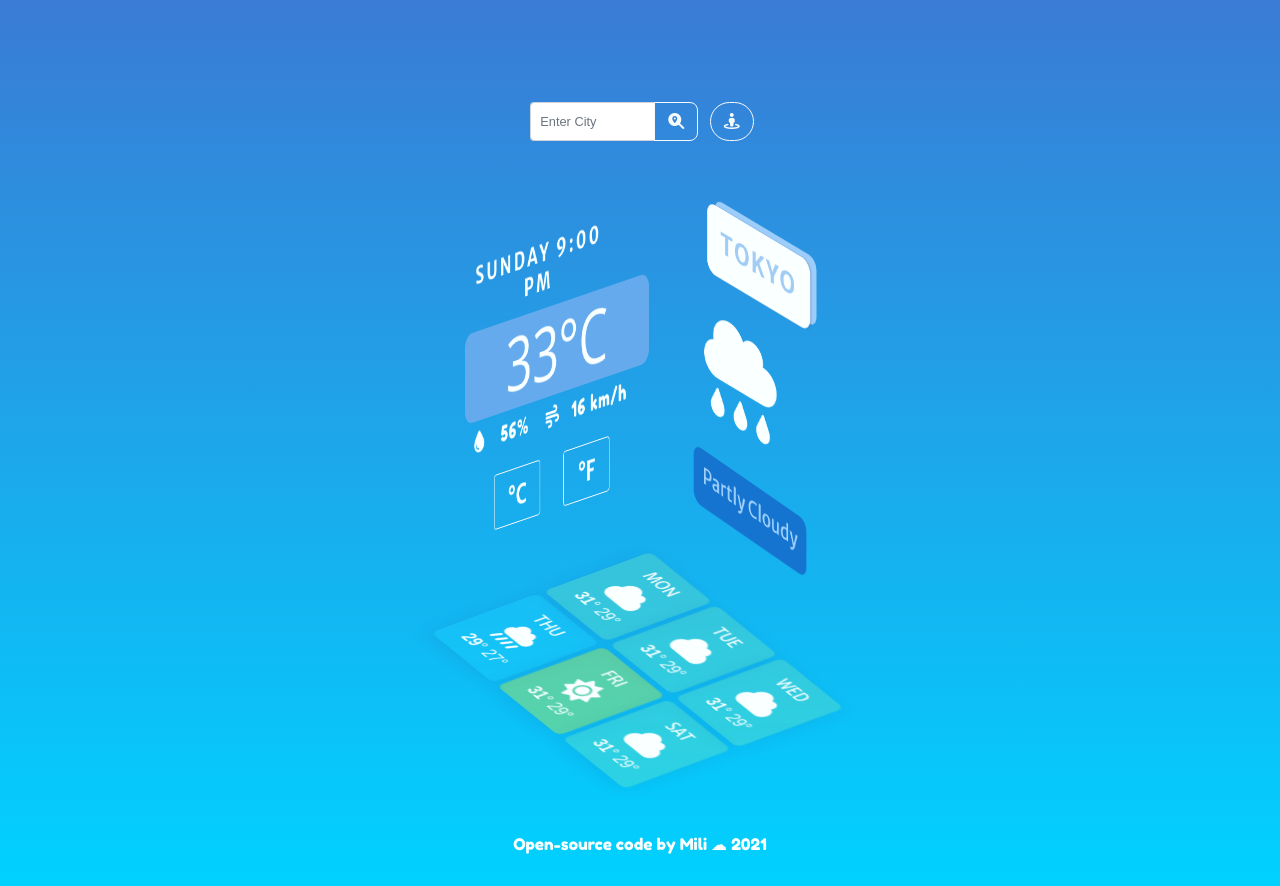
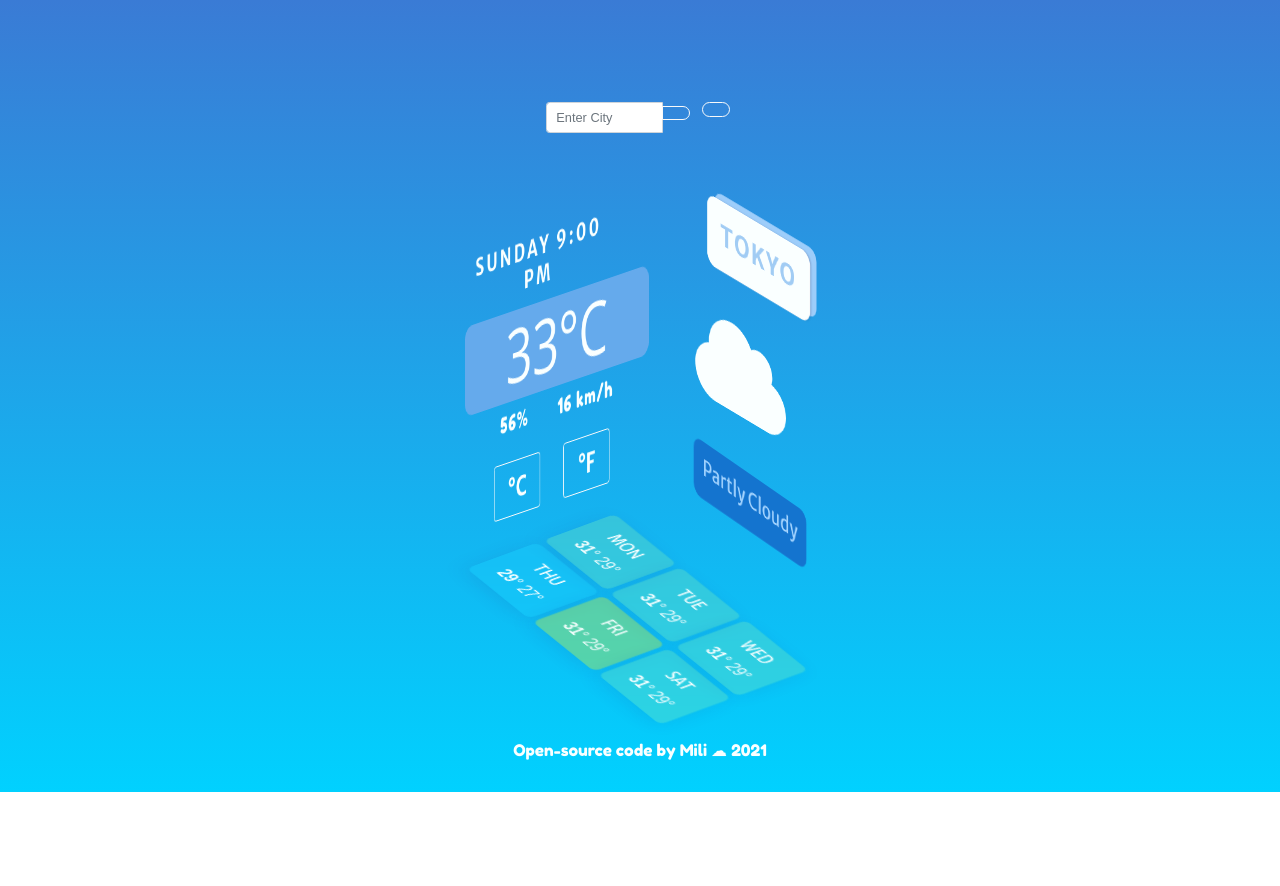
Before and after one commit to pavansrinivasmamidala/weather-react-app, a React (Create React App) app: page / in a window 1280 px wide. After the commit the page ends 800 px from the top, so only its background shows below. Built offline with nearby package versions, Linux system fonts and the light colour scheme.

Commit message:
Updated the icon library

```diff
--- a/public/index.html
+++ b/public/index.html
@@ -30,10 +30,6 @@
       integrity="sha384-EVSTQN3/azprG1Anm3QDgpJLIm9Nao0Yz1ztcQTwFspd3yD65VohhpuuCOmLASjC"
       crossorigin="anonymous"
     />
-    <script
-      src="https://kit.fontawesome.com/af5476175e.js"
-      crossorigin="anonymous"
-    ></script>
     <link rel="preconnect" href="https://fonts.googleapis.com" />
     <link rel="preconnect" href="https://fonts.gstatic.com" crossorigin />
     <link
--- a/src/Description.js
+++ b/src/Description.js
@@ -3,13 +3,13 @@ import "./Description.css";
 
 export default function Description() {
   return (
-    <div class="row g-2">
-      <div class="col-3"></div>
+    <div className="row g-2">
+      <div className="col-3"></div>
       <div
-        class="col-8 text-center rotate-text description-text"
+        className="col-8 text-center rotate-text description-text"
         id="description-text"
       >
-        <h4 class="description text-center" id="description-weather">
+        <h4 className="description text-center" id="description-weather">
           Partly Cloudy
         </h4>
       </div>
--- a/src/Icon.css
+++ b/src/Icon.css
@@ -1,6 +1,5 @@
-i.icon-weather {
+.cloud {
   font-size: 180px;
   margin: 4rem 0 4rem 8rem;
   color: #faffff;
-
 }
--- a/src/Icon.js
+++ b/src/Icon.js
@@ -1,10 +1,14 @@
 import React from "react";
+import { FontAwesomeIcon } from "@fortawesome/react-fontawesome";
+import { faCoffee } from "@fortawesome/free-solid-svg-icons";
+import { faCloud } from "@fortawesome/free-solid-svg-icons";
 import "./Icon.css";
 
 export default function Icon() {
   return (
     <div className="col-9 text-center icon-weather img-fluid">
       <i className="fas fa-cloud-rain icon-weather" id="icon-weather"></i>
+      <FontAwesomeIcon className="cloud" icon={faCloud} />
     </div>
   );
 }
--- a/src/Search.js
+++ b/src/Search.js
@@ -1,4 +1,5 @@
 import React from "react";
+import { FontAwesomeIcon } from "@fortawesome/react-fontawesome";
 import "./Search.css";
 
 export default function Search() {
@@ -10,7 +11,7 @@ export default function Search() {
             <div className="col-5 user-input">
               <div className="input-group">
                 <input
-                  type="text"
+                  type="search"
                   className="form-control"
                   placeholder="Enter City"
                   aria-label="Enter City"
@@ -20,7 +21,7 @@ export default function Search() {
                 <div className="input-group-append">
                   <button
                     className="btn btn-lg btn-outline-light btn-search"
-                    type="button"
+                    type="submit"
                     id="search-input"
                   >
                     <i className="fas fa-search-location location"></i>
```
Also changed, not shown: package.json (+6 -1 lines), 1 other file (tests, documents, lock files or other folders).
